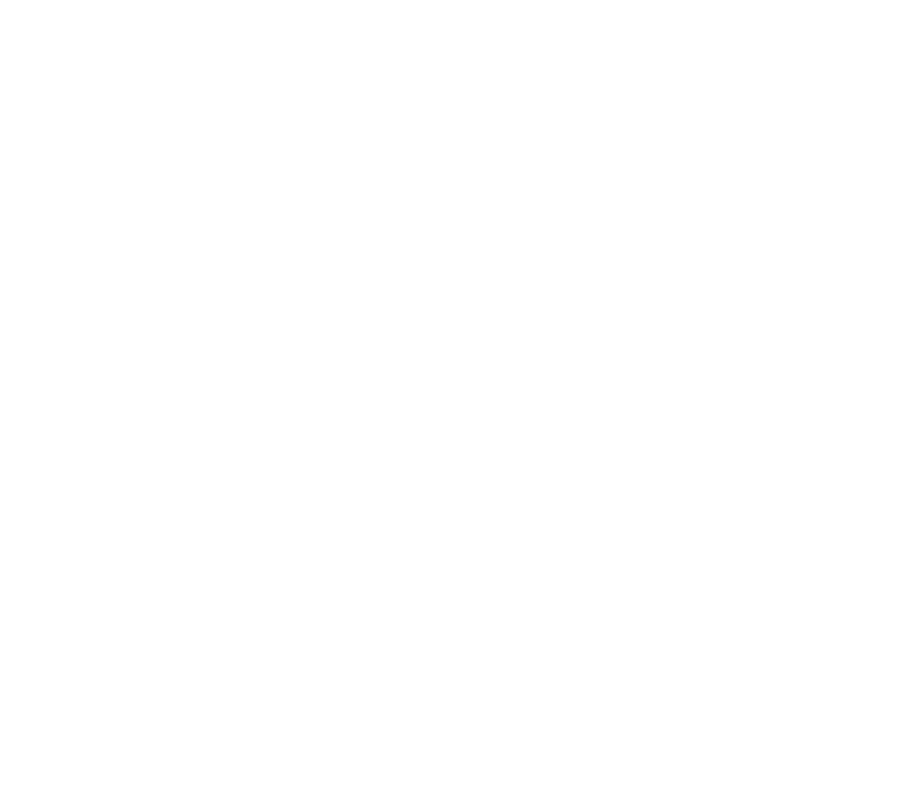
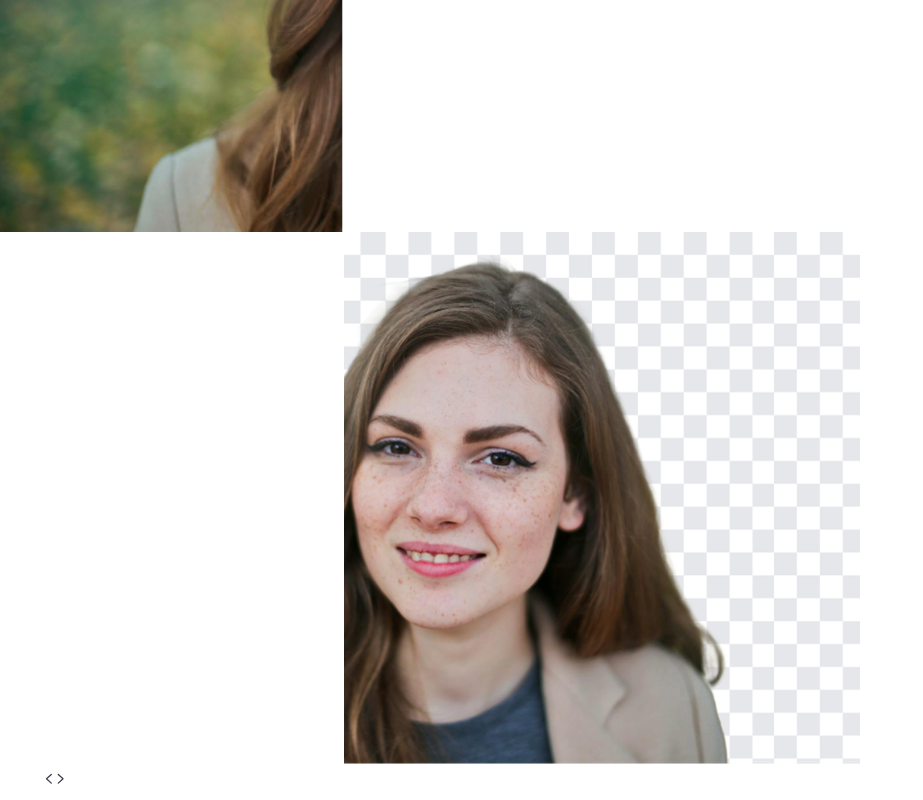
Before and after one commit to harshsahani14/ai-bg-removal, a React (Vite) app: page / in a window 1280 px wide. Shown: the part 1790-2590 px from the top of the page, without its empty margins (0-923 px from the left). Before the commit the page ends 1442 px from the top, so only its background shows below. Built offline with nearby package versions, Linux system fonts and the light colour scheme.

Commit message:
Slider component done

```diff
--- /dev/null
+++ b/src/components/BgSlider.jsx
@@ -0,0 +1,37 @@
+import React, { useState } from 'react'
+import { assets } from '../assets/assets';
+
+const BgSlider = () => {
+
+  const [slider,setSlider] = useState(40);
+
+  const handleSlider = (e)=>{
+    setSlider(e.target.value)
+  }
+
+  return (
+    <div className=' pb-10 md:py-20 mx-2'>
+
+      {/* Title */}
+
+      <h1 className='text-center text-2xl md:text-3xl lg:text-4xl mt-4 font-bold bg-gradient-to-r from-gray-900 to-gray-400 bg-clip-text text-transparent mb-12 sm:mb-20 '>Remove Background With High <br />Quality and Accuracy </h1>
+
+
+      <div className=' relative w-full max-w-3xl overflow-hidden m-auto rounded-xl '>
+        {/* Bg image */}
+
+        <img src={assets.image_w_bg} style={{ clipPath :` inset(0 ${100.2 - slider}% 0 0)`}} alt="" />
+
+        {/* foreground image */}
+
+        <img className=' absolute top-0 left-0 w-full h-full ' src={assets.image_wo_bg} style={{ clipPath :` inset(0 0 0 ${slider}%)`}} alt="" />
+
+        {/* slider */}
+
+        <input className='absolute top-1/2 left-1/2 transform -translate-x-1/2 -translate-y-1/2 w-full z-10 slider' type="range" min={0} max={100} value={slider} onChange={handleSlider}  />
+      </div>
+    </div>
+  )
+}
+
+export default BgSlider
--- a/src/components/Steps.jsx
+++ b/src/components/Steps.jsx
@@ -8,7 +8,7 @@
 
         <div className=' flex items-start flex-wrap gap-4 mt-16 xl:mt-24 justify-center'>
 
-            <div className=' flex items-start gap-4 bg-white border drop-shadow-md p-7 pb-10 rounded hover:sca transition-all duration-500'>
+            <div className=' flex items-start gap-4 bg-white border drop-shadow-md p-7 pb-10 rounded hover:scale-105 transition-all duration-500'>
                 <img className=' max-w-9' src={assets.upload_icon} alt="" />
                 <div className=' flex flex-col'>
                 <p className=' text-xl font-medium'>Upload image</p>
@@ -16,7 +16,7 @@
                 </div>
             </div>
 
-            <div className=' flex items-start gap-4 bg-white border drop-shadow-md p-7 pb-10 rounded hover:sca transition-all duration-500'>
+            <div className=' flex items-start gap-4 bg-white border drop-shadow-md p-7 pb-10 rounded hover:scale-105 transition-all duration-500'>
                 <img className=' max-w-9' src={assets.remove_bg_icon} alt="" />
                 <div className=' flex flex-col'>
                 <p className=' text-xl font-medium'>Remove background</p>
@@ -24,7 +24,7 @@
                 </div>
             </div>
 
-            <div className=' flex items-start gap-4 bg-white border drop-shadow-md p-7 pb-10 rounded hover:sca transition-all duration-500'>
+            <div className=' flex items-start gap-4 bg-white border drop-shadow-md p-7 pb-10 rounded hover:scale-105 transition-all duration-500'>
                 <img className=' max-w-9' src={assets.download_icon} alt="" />
                 <div className=' flex flex-col'>
                 <p className=' text-xl font-medium'>Download image</p>
--- a/src/index.css
+++ b/src/index.css
@@ -1,3 +1,20 @@
 @tailwind base;
 @tailwind components;
 @tailwind utilities;
+
+
+.slider{
+    -webkit-appearance:none ;
+    height: 100%;
+    background: transparent;
+}
+
+.slider::-webkit-slider-thumb{
+    appearance: none;
+    width: 30px;
+    min-height: 30px;
+    background-image: url(/public/slide_icon.svg);
+    background-position: center;
+    background-repeat: no-repeat;
+    background-size: cover;
+}
--- a/src/pages/Home.jsx
+++ b/src/pages/Home.jsx
@@ -1,6 +1,7 @@
 import React from 'react'
 import Header from '../components/Header'
 import Steps from '../components/Steps'
+import BgSlider from '../components/BgSlider'
 
 
 const Home = () => {
@@ -9,6 +10,7 @@
 
         <Header/>
         <Steps/>
+        <BgSlider/>
     </div>
   )
 }
```
